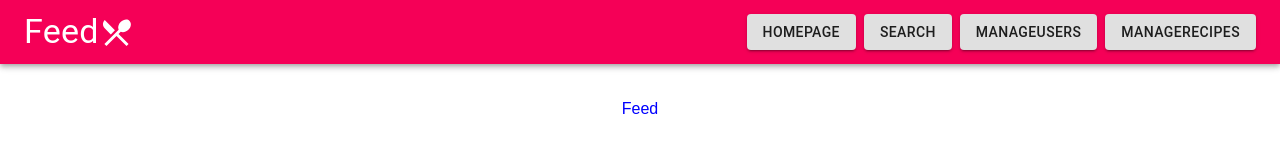
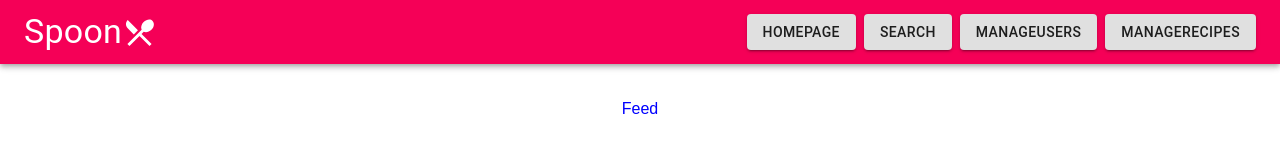
Before and after one commit to heatherwang39/Spoon, a React (Create React App) app in the folder spoon/: page / in a window 1280 px wide. Shown: the top 152 px of the page. Built offline with nearby package versions, Linux system fonts and the light colour scheme.

Commit message:
eslint-ing

```diff
--- a/spoon/src/react-components/Header/index.js
+++ b/spoon/src/react-components/Header/index.js
@@ -1,16 +1,14 @@
-import React from "react";
-import { Link } from "react-router-dom";
+import React from 'react';
+import { Link } from 'react-router-dom';
 
-import Button from "@material-ui/core/Button";
-import AppBar from "@material-ui/core/AppBar";
-import Toolbar from "@material-ui/core/Toolbar";
-import Typography from "@material-ui/core/Typography";
-import Grid from "@material-ui/core/Grid";
+import Button from '@material-ui/core/Button';
+import AppBar from '@material-ui/core/AppBar';
+import Toolbar from '@material-ui/core/Toolbar';
+import Typography from '@material-ui/core/Typography';
+import Grid from '@material-ui/core/Grid';
 import LocalDiningOutlinedIcon from '@material-ui/icons/LocalDiningOutlined';
 
-//import "./styles.css";
-
-
+// import "./styles.css";
 
 /* Component for the Header */
 class Header extends React.Component {
@@ -19,32 +17,34 @@ class Header extends React.Component {
       <div className="headerContainer">
         <AppBar position="absolute" color="secondary">
           <Toolbar>
-            <Typography variant="h4" >
-                Feed
-            </Typography>
-            <LocalDiningOutlinedIcon fontSize="large"/>
-            <Grid className="linksContainer" container spacing={1} justify="flex-end">
+            <Typography variant="h4">Spoon</Typography>
+            <LocalDiningOutlinedIcon fontSize="large" />
+            <Grid
+              className="linksContainer"
+              container
+              spacing={1}
+              justify="flex-end"
+            >
               <Grid item>
-                    <Link to={"../Feed"}>
+                <Link to={'../'}>
                   <Button variant="contained">HomePage </Button>
                 </Link>
               </Grid>
               <Grid item>
-                    <Link to={"../Search"}>
+                <Link to={'../Search'}>
                   <Button variant="contained">Search </Button>
                 </Link>
               </Grid>
               <Grid item>
-                    <Link to={"../ManageUsers"}>
+                <Link to={'../ManageUsers'}>
                   <Button variant="contained">ManageUsers </Button>
                 </Link>
               </Grid>
               <Grid item>
-                    <Link to={"../ManageRecipes"}>
+                <Link to={'../ManageRecipes'}>
                   <Button variant="contained">ManageRecipes </Button>
                 </Link>
               </Grid>
-
             </Grid>
           </Toolbar>
         </AppBar>
--- a/spoon/src/react-components/Thumbnail/index.js
+++ b/spoon/src/react-components/Thumbnail/index.js
@@ -14,6 +14,7 @@ class Thumbnail extends React.Component {
             className="thumbnail-picture"
             // eslint-disable-next-line global-require
             src={require('./thumbnail_tester.jpg')}
+            // src={faker.image.food()}
             alt="food"
           />
         </div>
```
Also changed, not shown: spoon/.eslintrc.json. Lines whose indentation alone changed are shown as unchanged.
